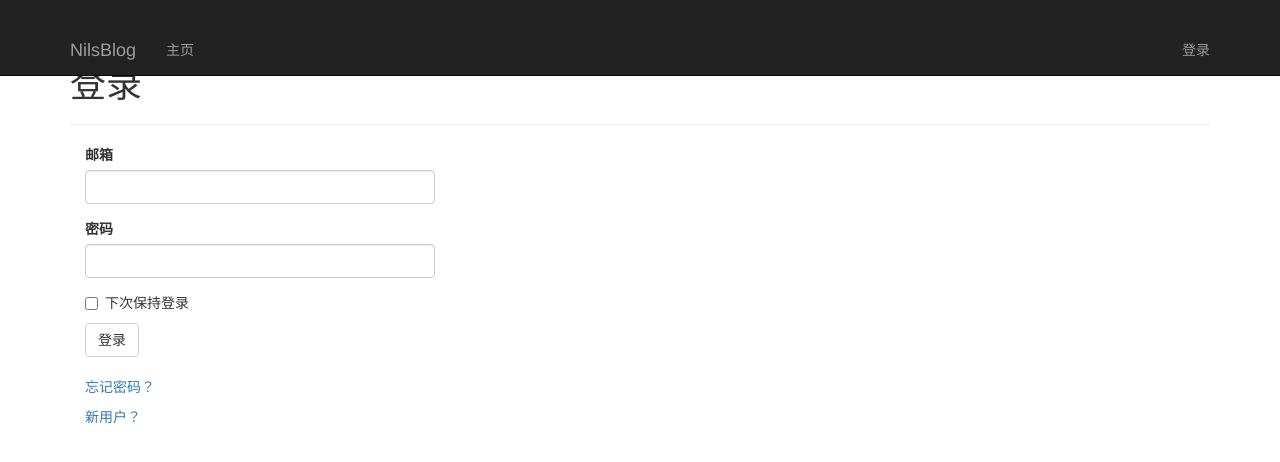
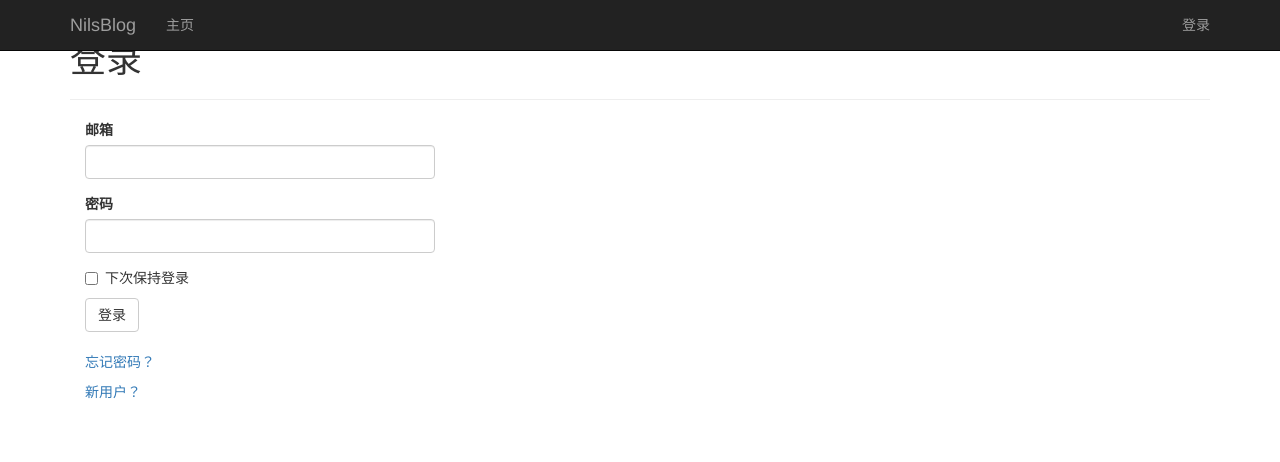
Before and after one commit to NilsGuo/nilsblog, a Flask app: a page that uses app/templates/base.html in a window 1280 px wide. Shown: the top 462 px of the page. Run offline with Flask 2, Linux system fonts and the light colour scheme; some libraries are stand-ins or nearby versions.

Commit message:
bootstrap

```diff
--- a/app/static/styles.css
+++ b/app/static/styles.css
@@ -20,9 +20,6 @@ iframe {
         min-height: 260px;
         margin-left: 200px;
 }
-}
-div.container {
-    margin-top: 25px;
 }
 div.post {
     box-shadow: 5px 5px 20px #CCC;
```
